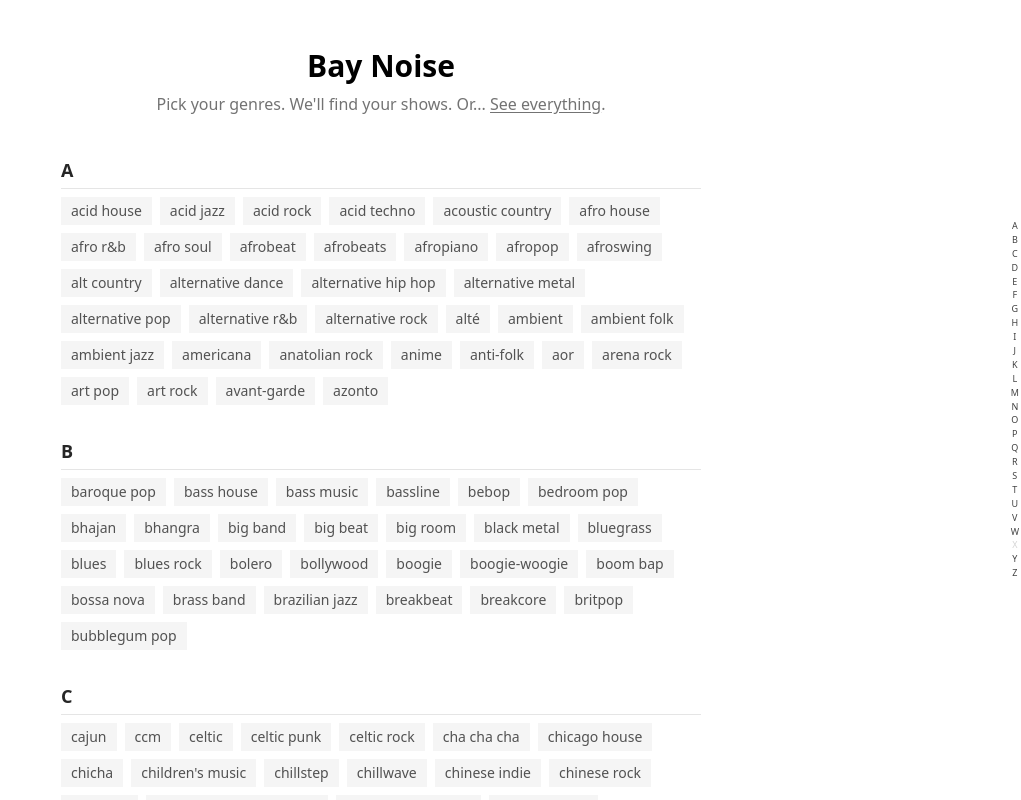
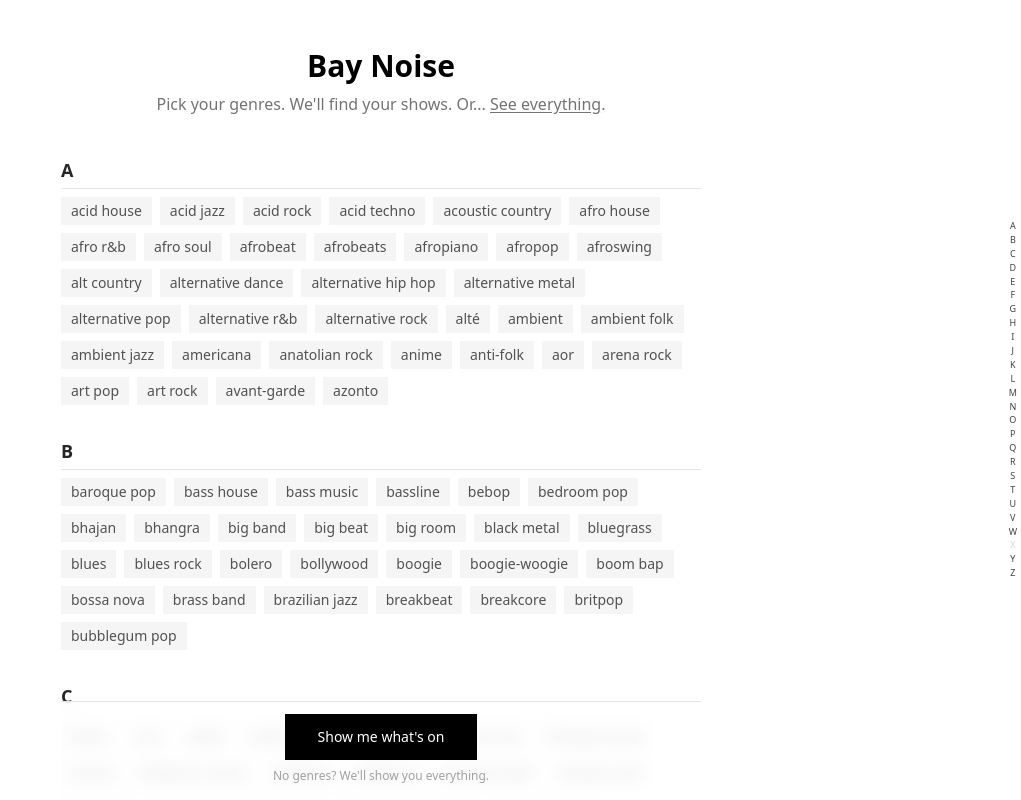
Before and after one commit to RP2/bay-noise, a Preact app: page / in a window 1280 px wide. Shown: the top 800 px of the page, without its empty margins (259-1280 px from the left). Built offline with nearby package versions, Linux system fonts and the light colour scheme.

Commit message:
Widen alphabet jump strip padding to prevent character glyph overflow

```diff
--- a/src/components/greeter.tsx
+++ b/src/components/greeter.tsx
@@ -57,7 +57,8 @@ export function Greeter({ genres, onSubmit }: GreeterProps) {
         .
       </p>
 
-      <div class="relative">
+      {/* Genre groups — pb-20 so last items clear sticky button */}
+      <div class="relative pb-20">
         {/* Alphabet jump strip on the right */}
         <div class="fixed right-0 top-1/2 z-30 flex -translate-y-1/2 flex-col text-[9px] leading-[1.1]">
           {LETTERS.map((l) => {
@@ -67,7 +68,7 @@ export function Greeter({ genres, onSubmit }: GreeterProps) {
                 key={l}
                 type="button"
                 onClick={() => scrollToLetter(l)}
-                class={`cursor-pointer px-0.5 py-0.5 text-center font-medium ${
+                class={`cursor-pointer px-1 py-0.5 text-center font-medium ${
                   hasLetter
                     ? "text-neutral-700 hover:text-black dark:text-neutral-300 dark:hover:text-white"
                     : "text-neutral-300 dark:text-neutral-700"
@@ -80,14 +81,13 @@ export function Greeter({ genres, onSubmit }: GreeterProps) {
           })}
         </div>
 
-        {/* Genre groups */}
-        <div ref={listRef} class="">
+        <div ref={listRef}>
           {grouped.map(([letter, items]) => (
             <div key={letter} id={`genre-${letter}`} class="mb-6">
               <h2 class="sticky top-0 z-10 border-b border-neutral-200 bg-white/80 pb-1 pt-2 text-lg font-bold text-neutral-800 backdrop-blur-sm dark:border-neutral-700 dark:bg-neutral-950/80 dark:text-neutral-200">
                 {letter}
               </h2>
-              <div class="flex flex-wrap gap-2 mt-2">
+              <div class="mt-2 flex flex-wrap gap-2">
                 {items.map((genre) => (
                   <GenrePill
                     key={genre}
@@ -102,7 +102,8 @@ export function Greeter({ genres, onSubmit }: GreeterProps) {
         </div>
       </div>
 
-      <div class="mt-6 text-center">
+      {/* Sticky bottom bar — always visible until scrolled past content */}
+      <div class="sticky bottom-0 z-20 border-t border-neutral-200 bg-white/80 pb-4 pt-3 text-center backdrop-blur-sm dark:border-neutral-700 dark:bg-neutral-950/80">
         <button
           type="button"
           onClick={handleSubmit}
@@ -113,7 +114,7 @@ export function Greeter({ genres, onSubmit }: GreeterProps) {
         >
           Show me what's on
         </button>
-        <p class="mt-3 text-xs text-neutral-400 dark:text-neutral-500">
+        <p class="mt-2 text-xs text-neutral-400 dark:text-neutral-500">
           {selected.size === 0
             ? "No genres? We'll show you everything."
             : `${selected.size} selected`}
```
